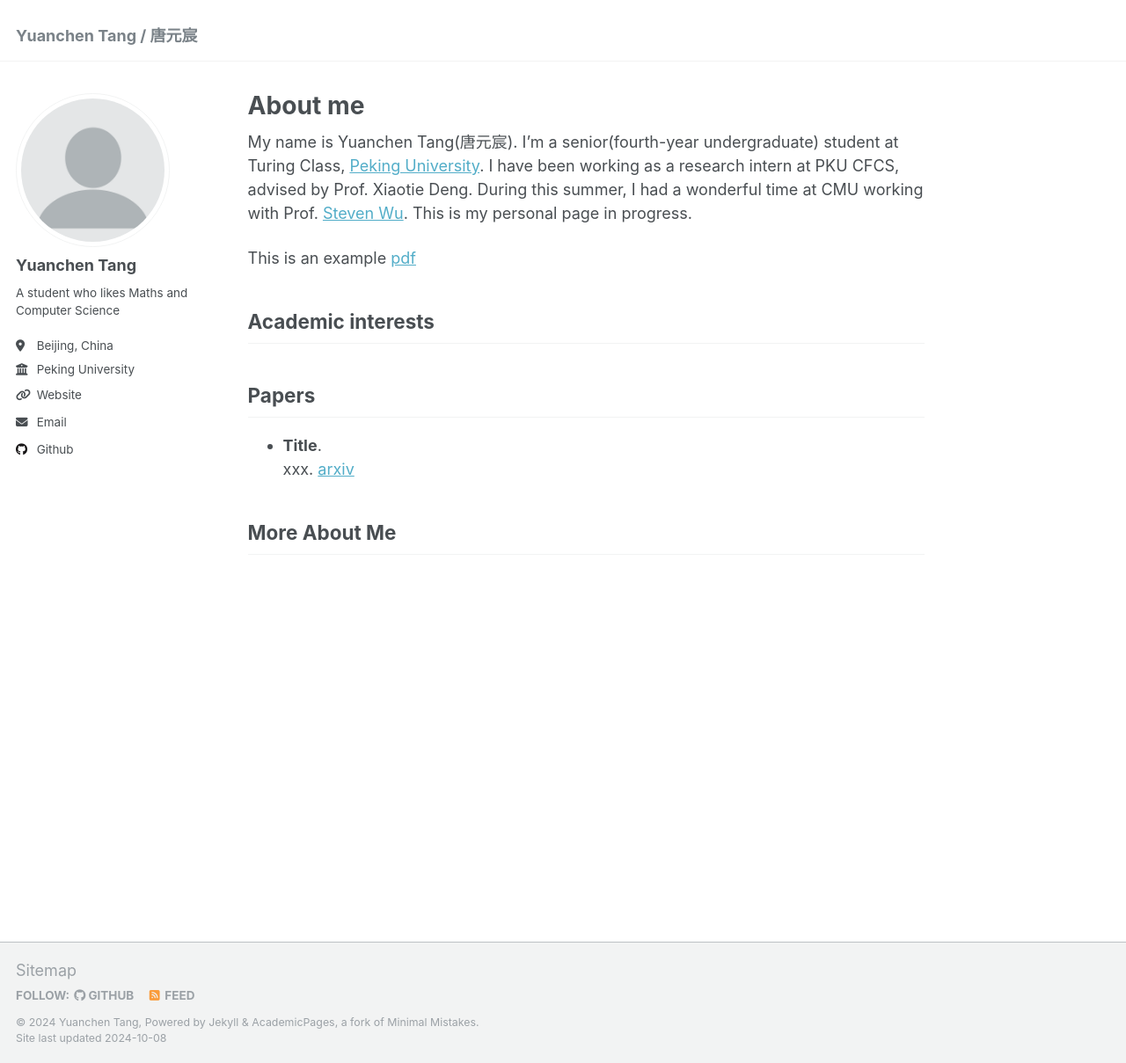
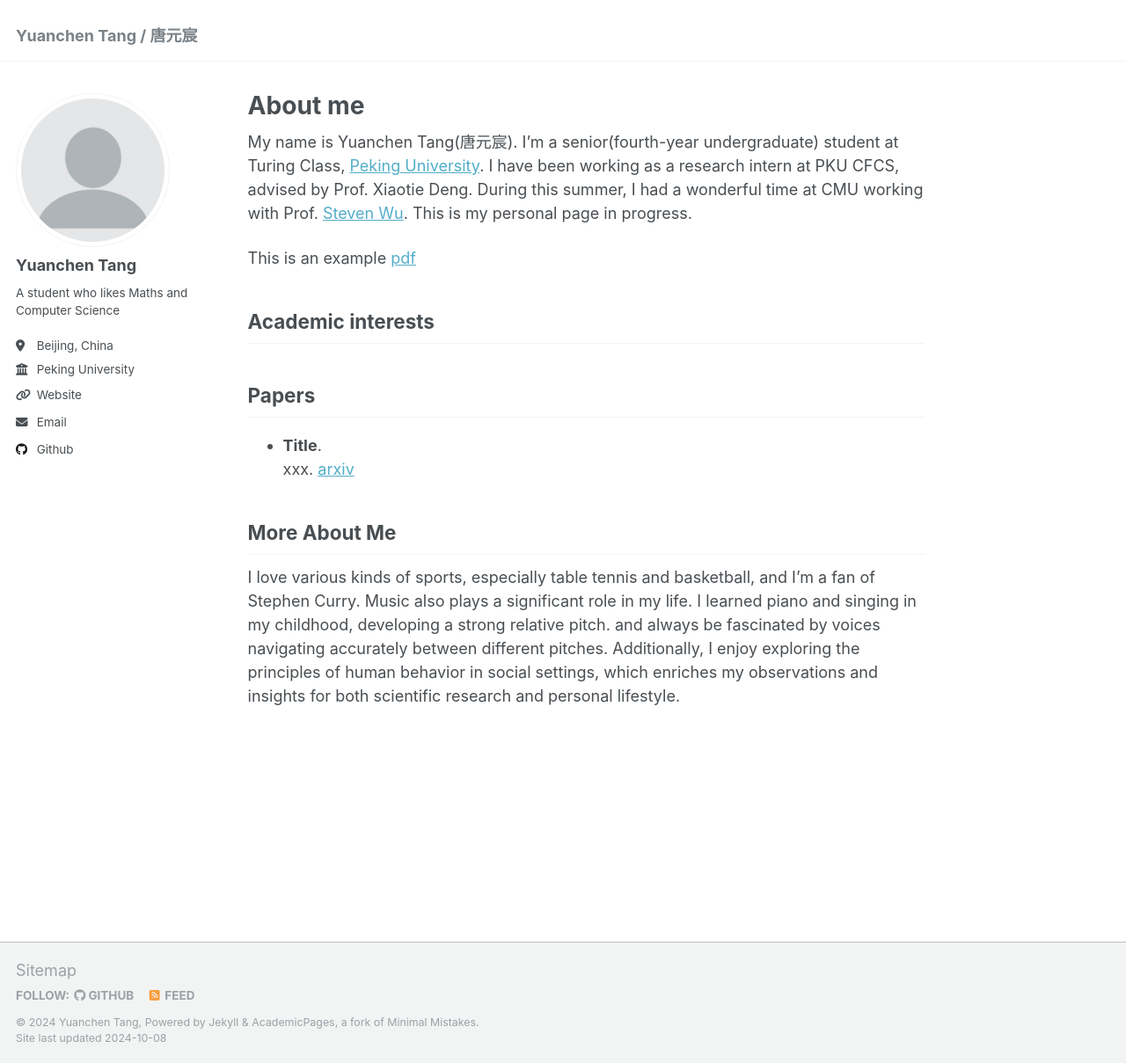
Before and after one commit to BrianTang02/briantang02.github.io, a Jekyll site: the page built from _pages/about.md, in a window 1280 px wide and 1209 px high. Shown: the whole window at 88% size. Built offline with Jekyll 4.4.1, drawn with Linux system fonts in a browser that asks for light colours.

Commit message:
Update about.md

```diff
--- a/_pages/about.md
+++ b/_pages/about.md
@@ -19,3 +19,4 @@ This is an example [pdf](rice-jivy.github.io/paper1.pdf)
 + **Title**. <br>xxx. [arxiv](arxiv.org)
 
 ## More About Me
+I love various kinds of sports, especially table tennis and basketball, and I'm a fan of Stephen Curry. Music also plays a significant role in my life. I learned piano and singing in my childhood, developing a strong relative pitch. and always be fascinated by voices navigating accurately between different pitches. Additionally, I enjoy exploring the principles of human behavior in social settings, which enriches my observations and insights for both scientific research and personal lifestyle.
```
